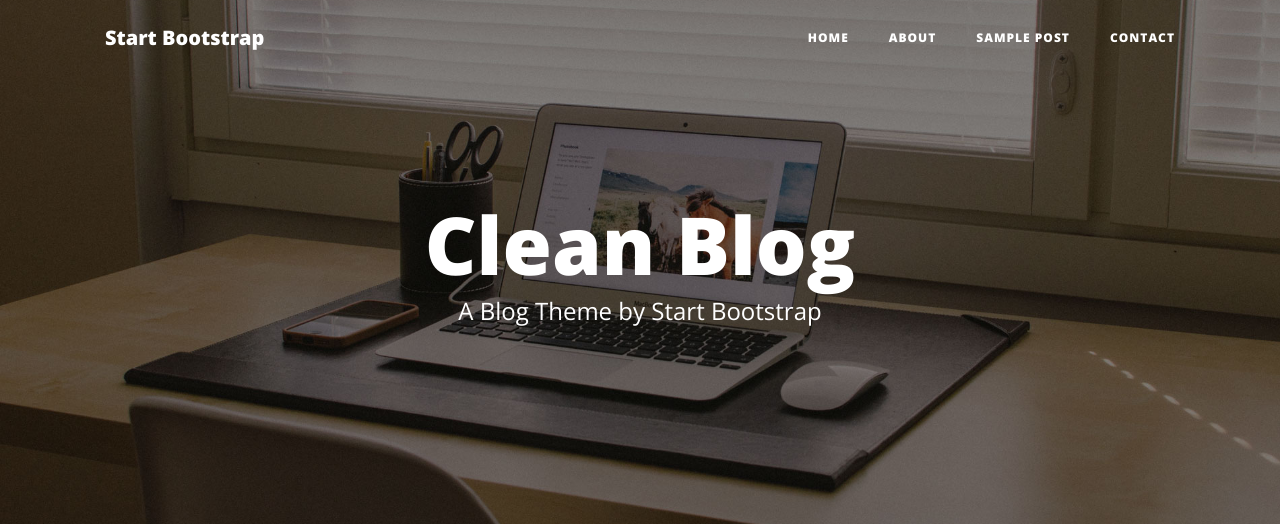
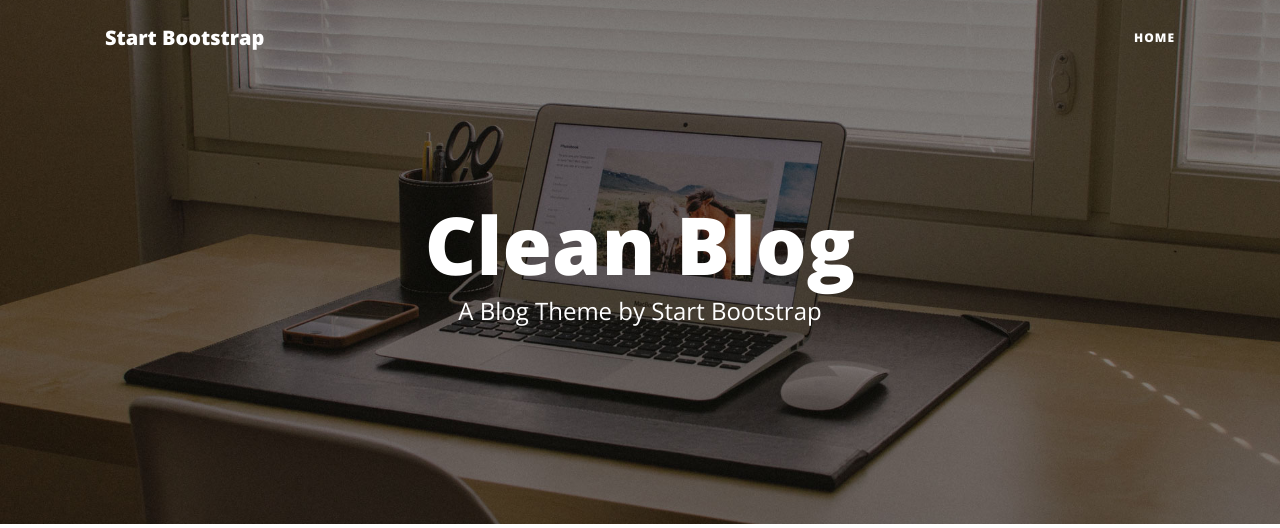
Before and after one commit to Dzhazija/Daxblog, a Django app: page /posts/detail/1/ in a window 1280 px wide. Shown: the top 528 px of the page. Run offline with Django 3.2, Linux system fonts and the light colour scheme; data comes from the database, SQL or seed files in the repository; some libraries are stand-ins or nearby versions.

Commit message:
clean menu

```diff
--- a/templates/base.html
+++ b/templates/base.html
@@ -40,18 +40,10 @@
         </button>
         <div class="collapse navbar-collapse" id="navbarResponsive">
             <ul class="navbar-nav ml-auto">
-                <li class="nav-item">
-                    <a class="nav-link" href="index.html">Home</a>
+              <li class="nav-item">
+                    <a class="nav-link" href="{% url 'index' %}">Home</a>
                 </li>
-                <li class="nav-item">
-                    <a class="nav-link" href="about.html">About</a>
-                </li>
-                <li class="nav-item">
-                    <a class="nav-link" href="post.html">Sample Post</a>
-                </li>
-                <li class="nav-item">
-                    <a class="nav-link" href="contact.html">Contact</a>
-                </li>
+
             </ul>
         </div>
     </div>
```
